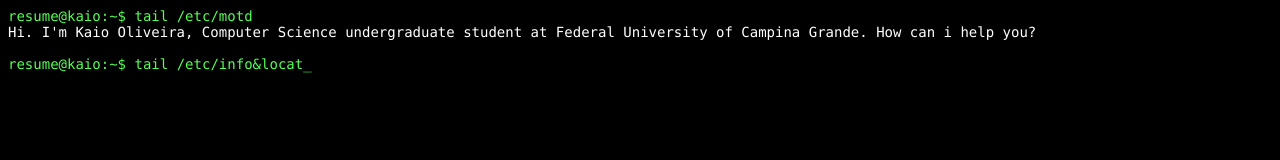
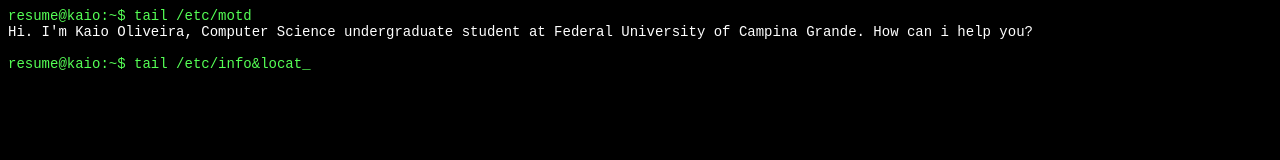
Before and after one commit to kaiokmo/kaiokmo.github.io, a plain HTML site: page index.html in a window 1280 px wide. Drawn offline with nearby package versions, Linux system fonts and the light colour scheme.

Commit message:
Mudanca na fonte

```diff
--- a/assets/css/style.css
+++ b/assets/css/style.css
@@ -1,7 +1,7 @@
 body {
   	background-color: black;
   	color: #55ff55;
-  	font-family: Consolas;
+  	font-family: monospace;
   	font-size: 14px;
 }
 .output {
```
